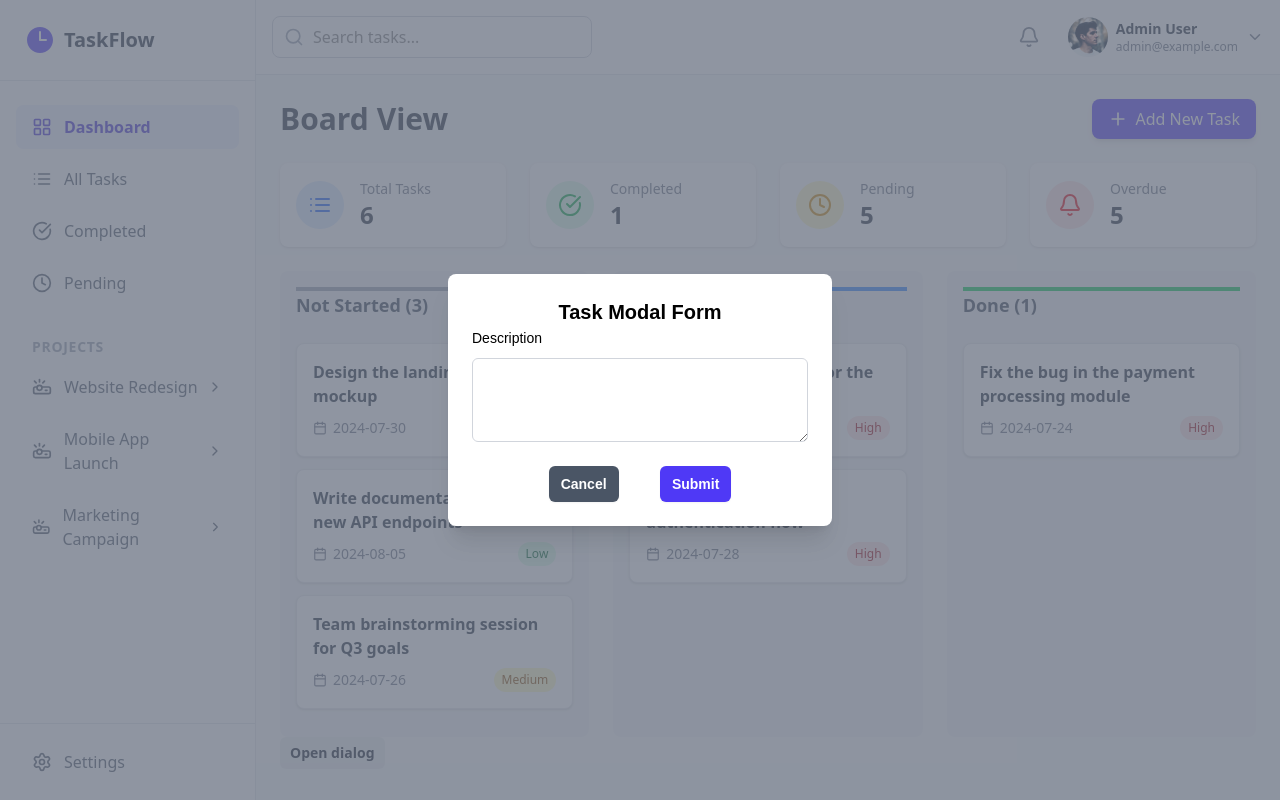
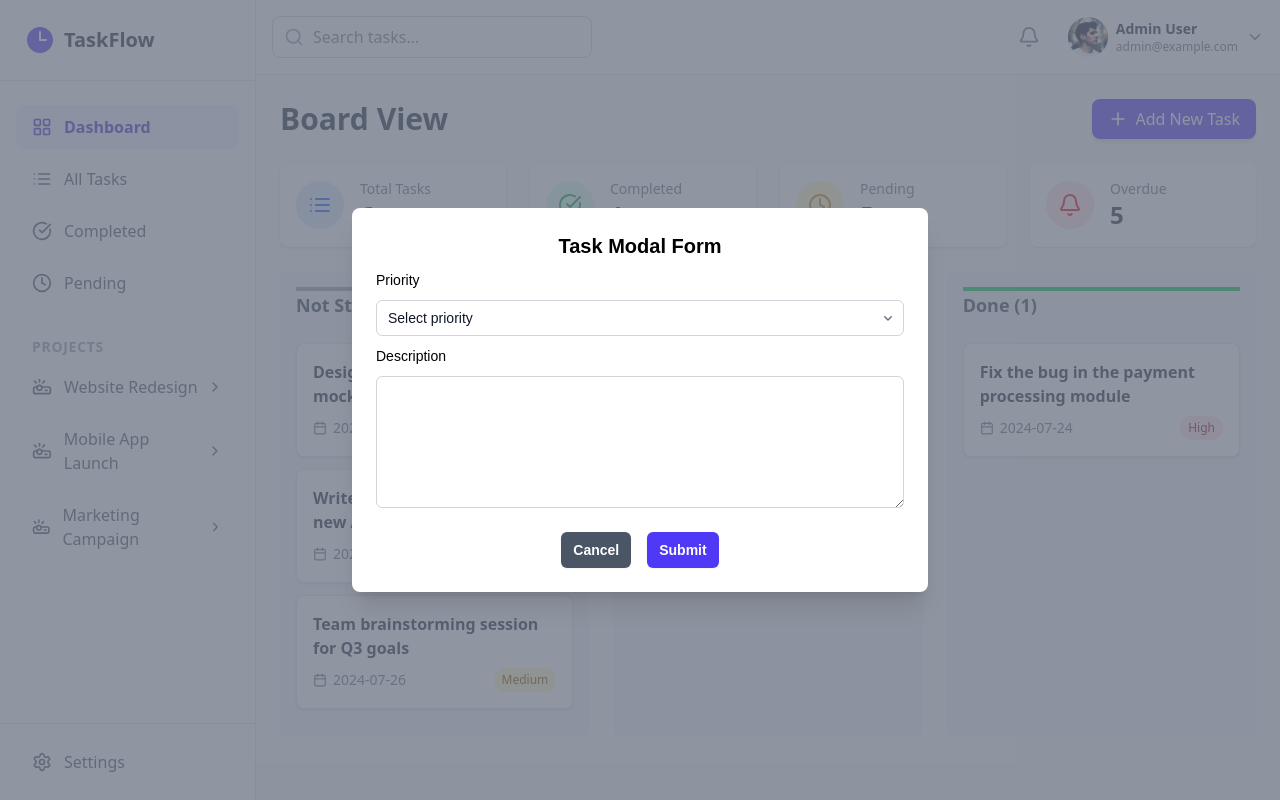
Before and after one commit to EaintHmoo/my-todo-list, a Next.js app: page / in a window 1280 px wide. Built offline with nearby package versions, Linux system fonts and the light colour scheme.

Commit message:
add task form

```diff
--- a/package.json
+++ b/package.json
@@ -12,6 +12,7 @@
     "@dnd-kit/core": "^6.3.1",
     "@headlessui/react": "^2.2.4",
     "@heroicons/react": "^2.2.0",
+    "clsx": "^2.1.1",
     "lucide-react": "^0.525.0",
     "next": "15.4.2",
     "react": "19.1.0",
--- a/src/components/Dashboard.tsx
+++ b/src/components/Dashboard.tsx
@@ -24,7 +24,7 @@ export default function Dashboard(){
     const [tasks, setTasks] = useState<Task[]>(initialTasks);
     const [columns, setColumns] = useState<Record<ColumnId, Column>>(getTasksByStatus(initialTasks));
     const [activeTask, setActiveTask] = useState<Task | null>(null);
-
+    const [open, setOpen] = useState(true)
     const allTasks = Object.values(columns).flatMap(col => col.tasks);
 
     function handleDragStart(event: DragStartEvent) {
@@ -55,7 +55,14 @@ export default function Dashboard(){
 
     return (
       <DndContext onDragStart={handleDragStart} onDragEnd={handleDragEnd} collisionDetection={closestCorners}>
-        <div className="flex items-center justify-between mb-6"><h1 className="text-3xl font-bold text-gray-800">Board View</h1><button className="flex items-center bg-indigo-600 text-white px-4 py-2 rounded-lg shadow-md hover:bg-indigo-700 transition-colors"><Plus size={20} className="mr-2" /> Add New Task</button></div>
+        <div className="flex items-center justify-between mb-6">
+        <h1 className="text-3xl font-bold text-gray-800">Board View</h1>
+        <button
+        onClick={()=>setOpen(true)}
+        className="flex items-center bg-indigo-600 text-white px-4 py-2 rounded-lg shadow-md hover:bg-indigo-700 transition-colors">
+          <Plus size={20} className="mr-2" /> Add New Task
+          </button>
+        </div>
         <div className="grid grid-cols-1 md:grid-cols-2 lg:grid-cols-4 gap-6 mb-6">
           <StatCard icon={<List size={24} className="text-blue-600" />} title="Total Tasks" value={allTasks.length} color="bg-blue-100" />
           <StatCard icon={<CheckCircle size={24} className="text-green-600" />} title="Completed" value={completedTasks} color="bg-green-100" />
@@ -70,7 +77,7 @@ export default function Dashboard(){
         <DragOverlay>
               {activeTask ? <KanbanTaskCard task={activeTask} isDragging /> : null}
         </DragOverlay>
-        <TaskModal/>
+        <TaskModal open={open} setOpen={setOpen}/>
       </DndContext>
     );
 }
--- a/src/components/Modal.tsx
+++ b/src/components/Modal.tsx
@@ -1,24 +1,27 @@
 import { Dialog, DialogBackdrop, DialogPanel } from '@headlessui/react'
+import clsx from 'clsx';
 
 type ModalProps = {
     children:React.ReactNode;
     open: boolean;
     setOpen: React.Dispatch<React.SetStateAction<boolean>>;
+    className?:string;
 };
 
 export default function Modal({
   children,
   open,
   setOpen,
+  className,
 }:ModalProps){
+
+  const finalClassName = clsx(
+    'relative transform overflow-hidden rounded-lg bg-white px-4 pt-5 pb-4 text-left shadow-xl transition-all data-closed:translate-y-4 data-closed:opacity-0 data-enter:duration-300 data-enter:ease-out data-leave:duration-200 data-leave:ease-in sm:my-8 w-full sm:p-6 data-closed:sm:translate-y-0 data-closed:sm:scale-95',
+    !/\bsm:max-w-\w+\b/.test(className ?? '') && 'sm:max-w-sm',
+    className
+  );
   return (
     <div>
-      <button
-        onClick={() => setOpen(true)}
-        className="rounded-md bg-gray-950/5 px-2.5 py-1.5 text-sm font-semibold text-gray-900 hover:bg-gray-950/10"
-      >
-        Open dialog
-      </button>
       <Dialog open={open} onClose={setOpen} className="relative z-10">
         <DialogBackdrop
           transition
@@ -26,10 +29,10 @@ export default function Modal({
         />
 
         <div className="fixed inset-0 z-51 w-screen overflow-y-auto">
-          <div className="flex min-h-full items-end justify-center p-4 text-center sm:items-center sm:p-0">
+          <div className="flex min-h-full items-center justify-center p-4 text-center sm:items-center sm:p-0">
             <DialogPanel
               transition
-              className="relative transform overflow-hidden rounded-lg bg-white px-4 pt-5 pb-4 text-left shadow-xl transition-all data-closed:translate-y-4 data-closed:opacity-0 data-enter:duration-300 data-enter:ease-out data-leave:duration-200 data-leave:ease-in sm:my-8 sm:w-full sm:max-w-sm sm:p-6 data-closed:sm:translate-y-0 data-closed:sm:scale-95"
+              className={finalClassName}
             >
               {children}
             </DialogPanel>
--- a/src/components/TaskModal.tsx
+++ b/src/components/TaskModal.tsx
@@ -1,16 +1,78 @@
-'use client';
+import { useState } from 'react';
+import Modal from './Modal';
+import { ChevronDownIcon } from '@heroicons/react/16/solid'
+import { TaskForm } from '@/model/task';
 
-import { useState } from 'react'
-import Modal from './Modal';
+type TaskModalProps = {
+  open: boolean;
+  setOpen: React.Dispatch<React.SetStateAction<boolean>>;
+};
 
-export default function TaskModal() {
-  const [open, setOpen] = useState(true)
+const PRIORITIES = [
+  'High',
+  'Medium',
+  'Low'
+]
+
+export default function TaskModal({open,setOpen}:TaskModalProps) {
+  const [formData, setFormData] = useState<TaskForm>({
+    priority: '',
+    description: '',
+    datetime: '',
+  });
+
+  const handleChange = (e: React.ChangeEvent<HTMLInputElement | HTMLSelectElement | HTMLTextAreaElement>) => {
+    const { name, value } = e.target;
+
+    setFormData((prev) => ({
+      ...prev,
+      [name]: value,
+    }));
+  };
+
+  const handleSubmit = (e: React.FormEvent<HTMLFormElement>) => {
+    e.preventDefault(); // Prevent page reload
+    console.log('Form submitted:', formData);
+    // You can send `formData` to an API here
+    setOpen(false);
+    setFormData({
+      priority: '',
+      description: '',
+      datetime: '',
+    });
+  };
+
 
   return (
-    <Modal open={open} setOpen={setOpen}>
-      <form>
+    <Modal open={open} setOpen={setOpen} className='sm:max-w-xl'>
+      <form onSubmit={handleSubmit}>
         <h1 className="text-xl font-bold text-center"> Task Modal Form</h1>
-        <div className="col-span-full">
+        <div className="mt-2 col-span-full">
+          <label htmlFor="priority" className="block text-sm/6 font-medium">
+            Priority
+          </label>
+          <div className="mt-2 grid grid-cols-1">
+            <select
+              id="priority"
+              name="priority"
+              defaultValue=""
+              onChange={handleChange}
+              className="col-start-1 row-start-1 w-full appearance-none rounded-md bg-white py-1.5 pr-8 pl-3 text-base text-gray-900 outline-1 -outline-offset-1 outline-gray-300 focus-visible:outline-2 focus-visible:-outline-offset-2 focus-visible:outline-indigo-600 sm:text-sm/6"
+            >
+              <option value="">Select priority</option>
+              {
+                PRIORITIES.map((item,index)=>(
+                  <option key={index} value={item}>{item}</option>
+                ))
+              }
+            </select>
+            <ChevronDownIcon
+              aria-hidden="true"
+              className="pointer-events-none col-start-1 row-start-1 mr-2 size-5 self-center justify-self-end text-gray-500 sm:size-4"
+            />
+          </div>
+        </div>
+        <div className="col-span-full mt-2">
           <label htmlFor="description" className="block text-sm/6 font-medium">
             Description
           </label>
@@ -18,13 +80,14 @@ export default function TaskModal() {
             <textarea
               id="description"
               name="description"
-              rows={3}
+              rows={5}
+              onChange={handleChange}
               className="block w-full rounded-md bg-white px-3 py-1.5 text-base text-gray-900 outline-1 -outline-offset-1 outline-gray-300 placeholder:text-gray-400 focus:outline-2 focus:-outline-offset-2 focus:outline-indigo-600 sm:text-sm/6"
               defaultValue={''}
             />
           </div>
         </div>
-        <div className="mt-5 sm:mt-6 flex justify-around w-2/3 mx-auto">
+        <div className="mt-5 sm:mt-6 flex justify-center gap-4 w-2/3 mx-auto">
           <button
             type="button"
             onClick={() => setOpen(false)}
@@ -33,8 +96,7 @@ export default function TaskModal() {
             Cancel
           </button>
           <button
-            type="button"
-            onClick={() => setOpen(false)}
+            type="submit"
             className="inline-flex justify-center rounded-md bg-indigo-600 px-3 py-2 text-sm font-semibold text-white shadow-xs hover:bg-indigo-500 focus-visible:outline-2 focus-visible:outline-offset-2 focus-visible:outline-indigo-600"
           >
             Submit
--- a/src/model/task.tsx
+++ b/src/model/task.tsx
@@ -15,3 +15,9 @@ export type Column = {
     name: string;
     tasks: Task[];
 };
+
+export interface TaskForm{
+    priority: Priority | '';
+    description: string | '';
+    datetime: string | '';
+}
```
Also changed, not shown: 1 other file (tests, documents, lock files or other folders).
